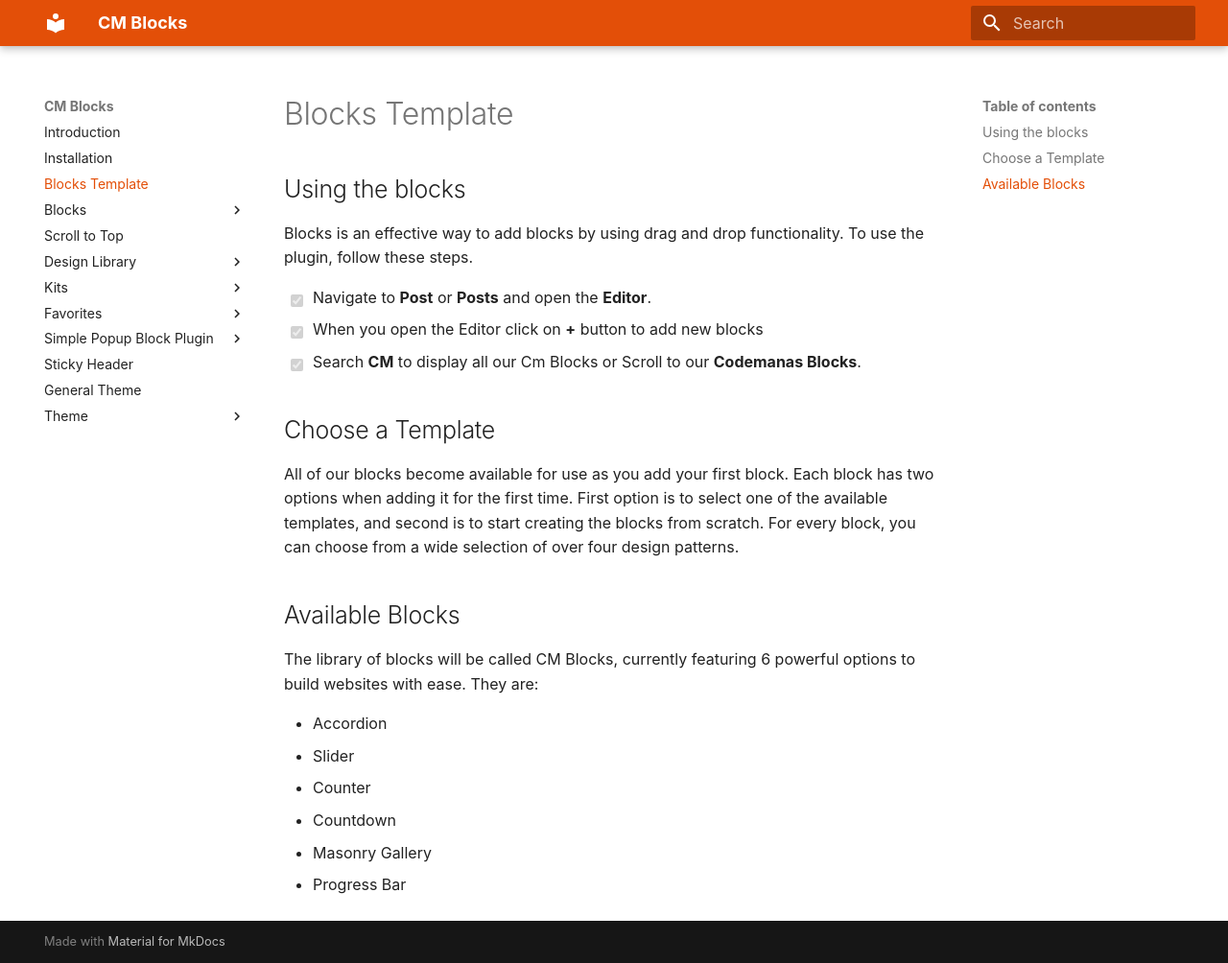
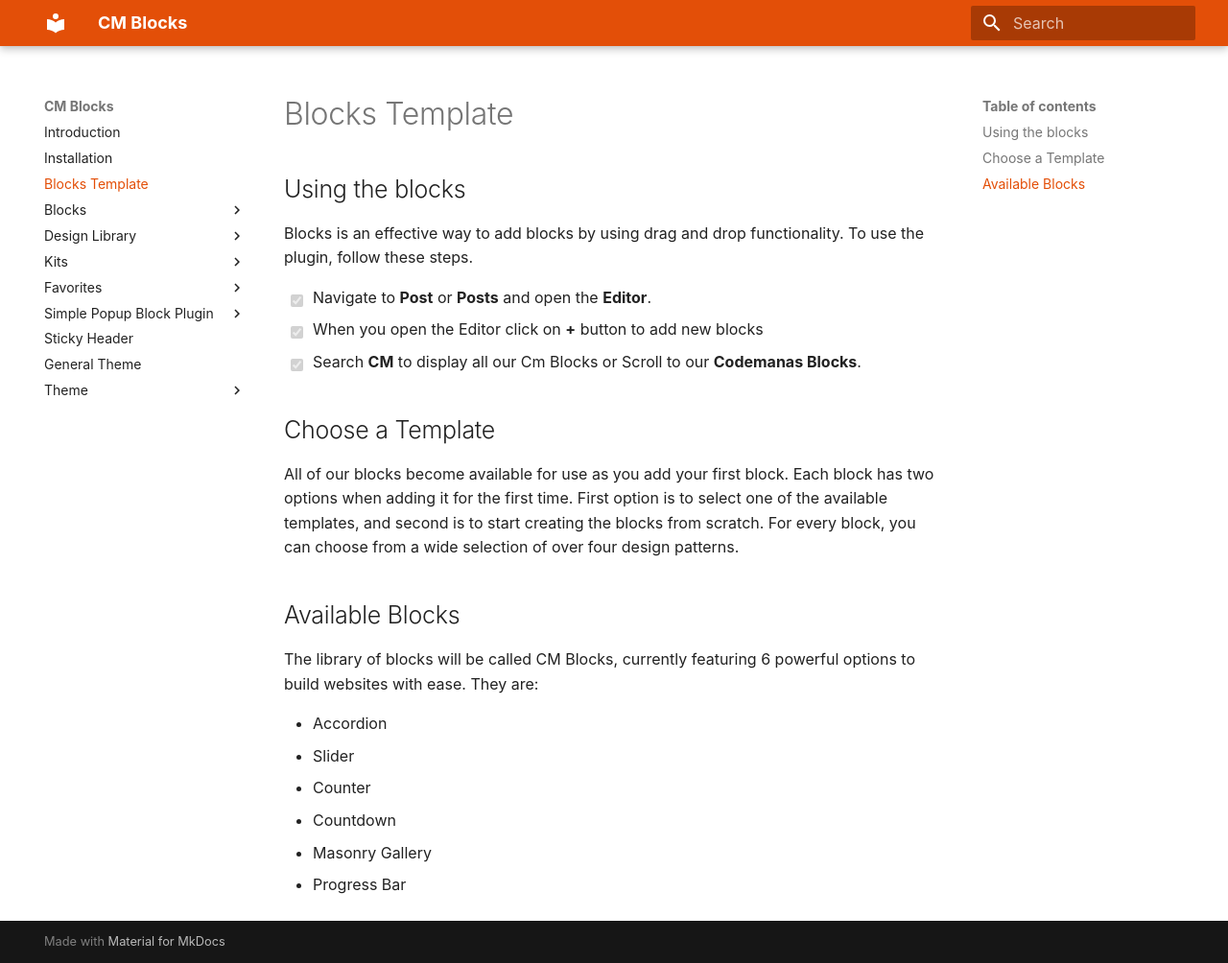
Before and after one commit to codemanas/cm-blocks-docs, an MkDocs documentation site: the page built from docs/template.md, in a window 1280 px wide and 1004 px high. Shown: the whole window at 96% size. Built offline with MkDocs 1.6.1 and Material for MkDocs 9.7.7, drawn with Linux system fonts in a browser that asks for light colours; some web fonts are replaced.

Commit message:
Scroll to top not ready for this release

```diff
--- a/mkdocs.yml
+++ b/mkdocs.yml
@@ -35,7 +35,6 @@
     - Icon Box : icon-box.md
     - Social Share : social-share.md
     - Timeline: time-to-read.md
-  - Scroll to Top : scroll-to-top.md
   - Design Library:
       - Introduction: design-library/index.md
       - Features: design-library/features.md
```
